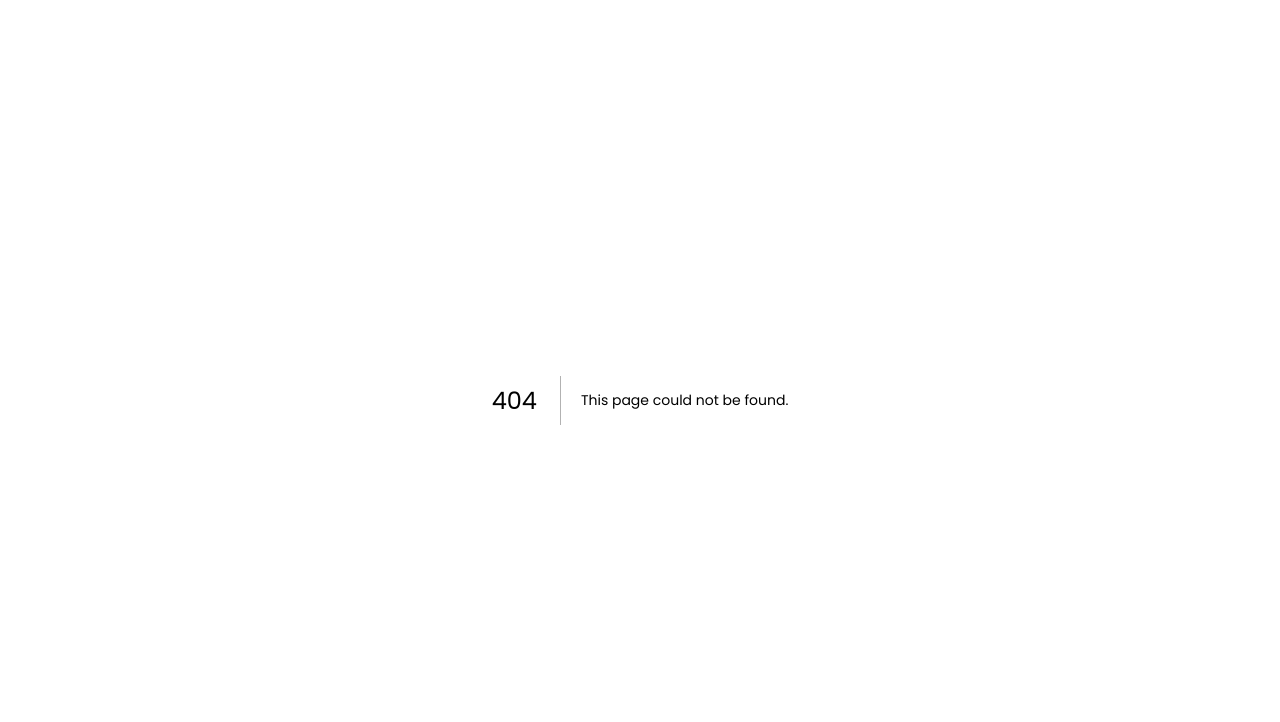
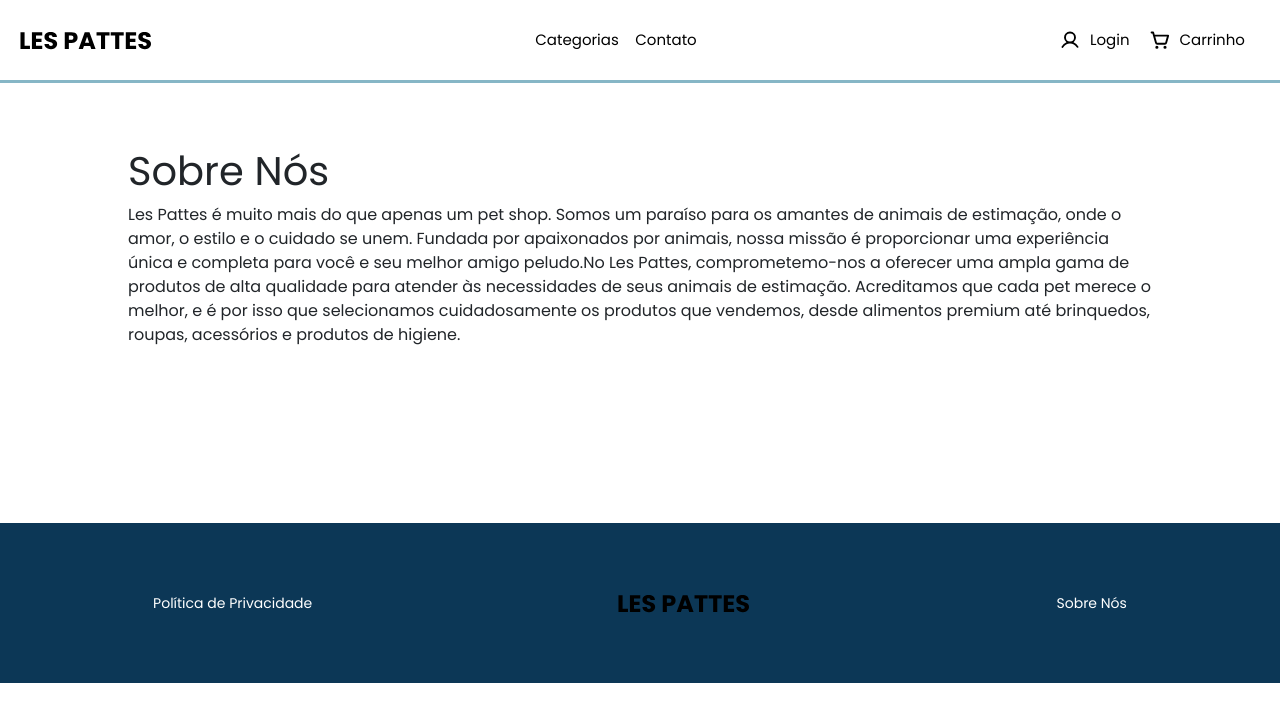
Before and after one commit to mrayanem/frontend, a Next.js app: page /sobrenos in a window 1280 px wide. Before the commit this address had no page. Shown: the top 722 px of the page. Built offline with nearby package versions, Linux system fonts and the light colour scheme.

Commit message:
add sore nós

```diff
--- a/src/components/Footer/index.tsx
+++ b/src/components/Footer/index.tsx
@@ -16,7 +16,7 @@ export function Footer({ }: FooterProps) {
             <img src='/logo.svg' alt="Les Pattes" className={'align-items-center' + styles.logo} />
           </a>
           <div className={styles.detailFooter}>
-            <a href="#">Sobre Nós</a>
+            <a href="../../sobrenos">Sobre Nós</a>
           </div>
         </div>
       </footer>
--- /dev/null
+++ b/src/pages/sobrenos/index.tsx
@@ -0,0 +1,29 @@
+import { Footer } from "@components/Footer";
+import { HeaderClient } from "@components/HeaderClient";
+import styles from "./styles.module.scss";
+
+export default function Privacidade() {
+  return (
+    <>
+ <HeaderClient />
+      <div className={styles.wrapper}>
+        <h1>Sobre Nós</h1>
+        <p>
+        Les Pattes é muito mais do que apenas um pet shop.
+        Somos um paraíso para os amantes de animais de estimação,
+        onde o amor, o estilo e o cuidado se unem. Fundada por
+        apaixonados por animais, nossa missão é proporcionar uma
+        experiência única e completa para você e seu melhor amigo
+        peludo.No Les Pattes, comprometemo-nos a oferecer uma ampla
+        gama de produtos de alta qualidade para atender às necessidades
+        de seus animais de estimação. Acreditamos que cada pet merece o
+        melhor, e é por isso que selecionamos cuidadosamente os produtos
+        que vendemos, desde alimentos premium até brinquedos, roupas,
+        acessórios e produtos de higiene.
+        </p>
+      </div>
+      <br/><br/><br/><br/>
+      <Footer />
+    </>
+  );
+}
--- /dev/null
+++ b/src/pages/sobrenos/styles.module.scss
@@ -0,0 +1,12 @@
+@import '../../styles/variables';
+
+
+.wrapper {
+  padding: 5% 10%;
+
+  li{
+    p{
+      color: #585858;
+    }
+  }
+}
```
